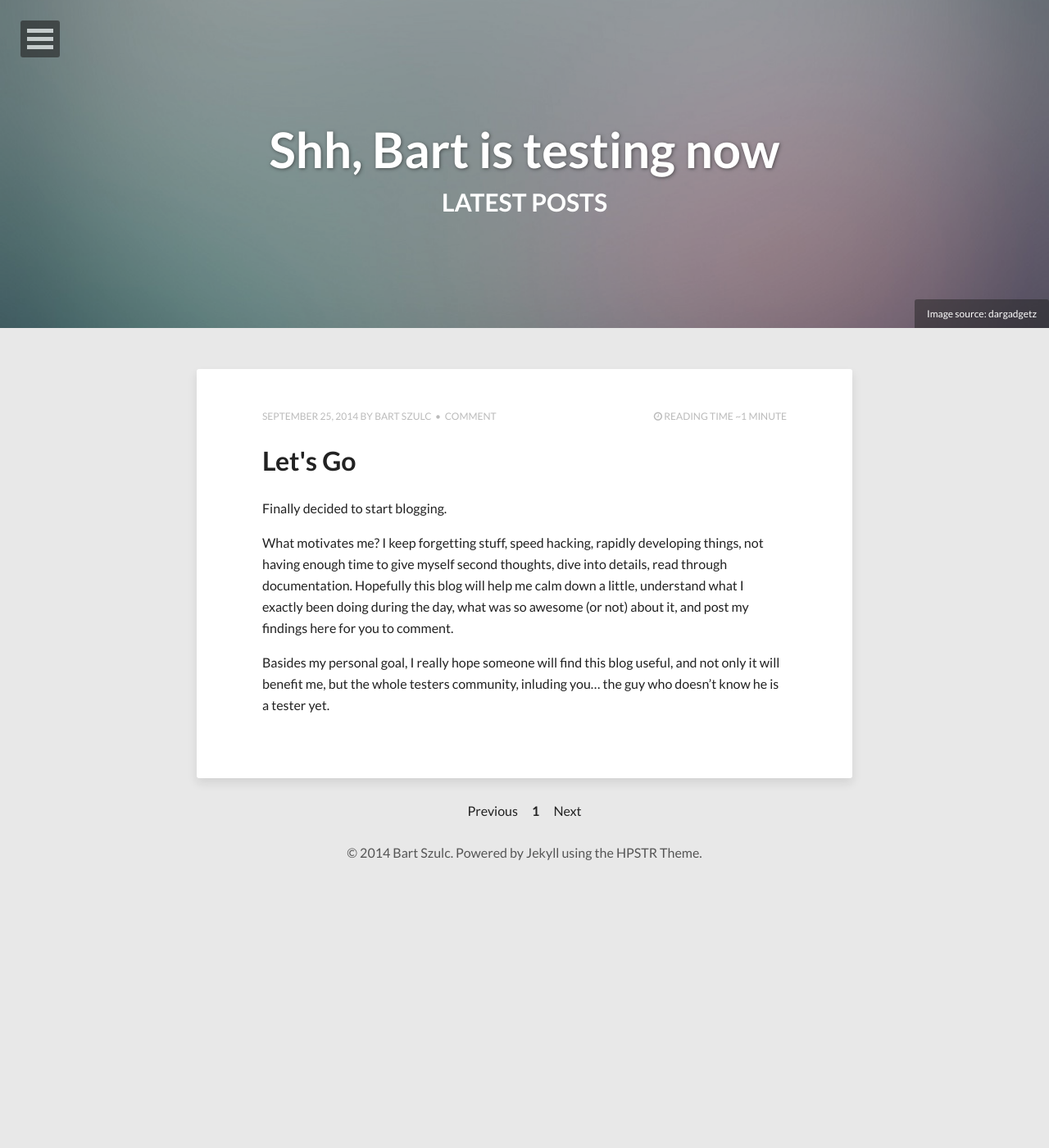
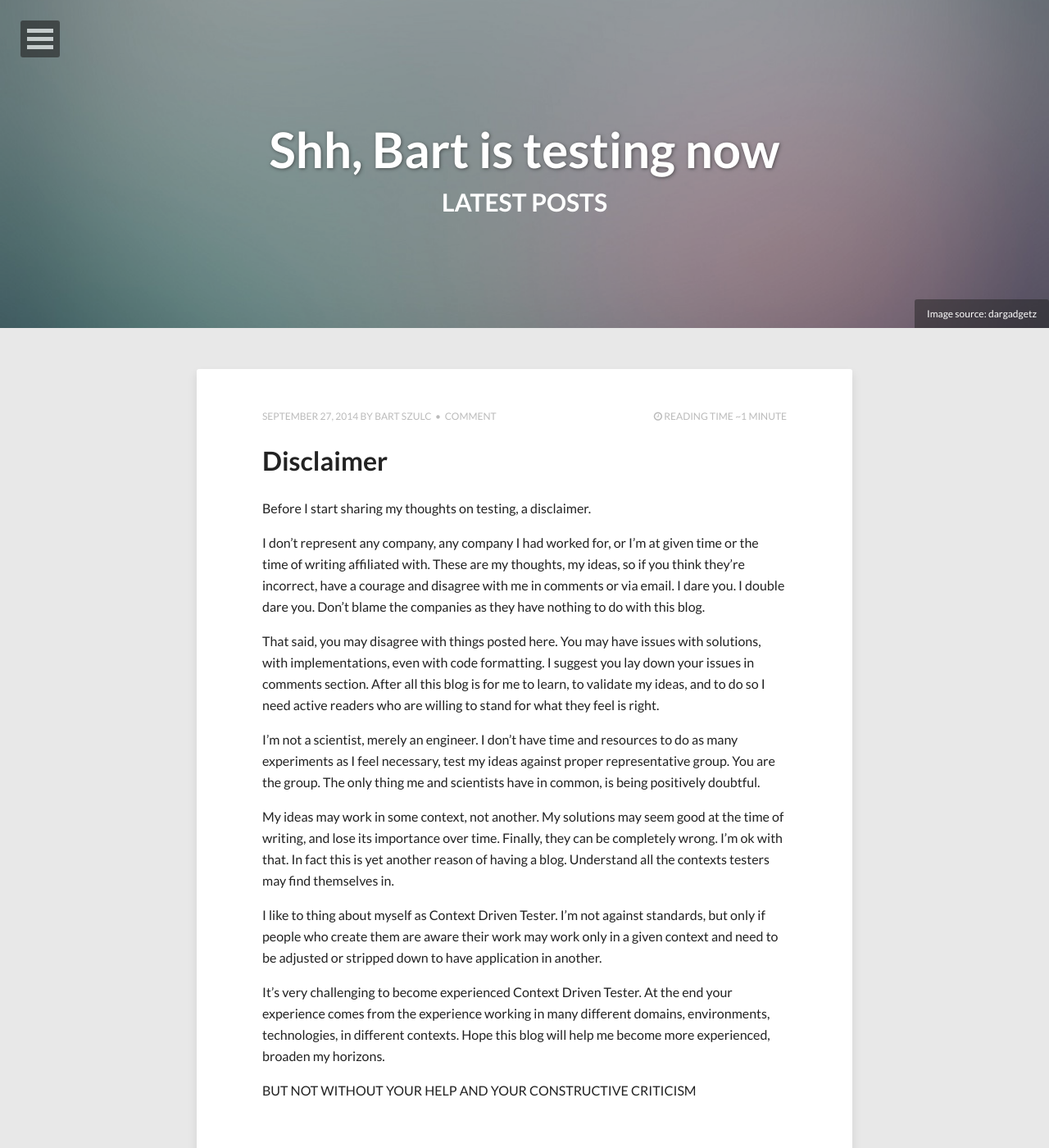
Before and after one commit to bartszulc-qa/blog, a Jekyll site: the page built from index.html, in a window 1280 px wide and 1400 px high. Shown: the whole window at 82% size. Built offline with Jekyll 4.4.1, drawn with Linux system fonts in a browser that asks for light colours; nearby versions of some CDN libraries; the list of posts is cut into pages by our own code.

Commit message:
new post: disclaimer, added ga beacon, remove irrelevant images from theme

```diff
--- a/_config.yml
+++ b/_config.yml
@@ -19,7 +19,7 @@ owner:
 background:
 
 # Analytics and webmaster tools stuff goes here
-google_analytics:
+google_analytics:	UA-55201140-1
 google_verify:
 bing_verify:
 
--- /dev/null
+++ b/_posts/2014-09-27-disclaimer.md
@@ -0,0 +1,29 @@
+---
+layout: post
+title: Disclaimer
+description: "Who I represent? What is my motivation? Why should you disagree with me whenever you feel it is right thing to do."
+modified: 2014-09-25
+tags: [personal]
+image:
+  feature: abstract-4.jpg
+  credit: dargadgetz
+  creditlink: http://www.dargadgetz.com/ios-7-abstract-wallpaper-pack-for-iphone-5-and-ipod-touch-retina/
+comments: true
+share: true
+---
+
+Before I start sharing my thoughts on testing, a disclaimer.
+
+I don't represent any company, any company I had worked for, or I'm at given time or the time of writing affiliated with. These are my thoughts, my ideas, so if you think they're incorrect, have a courage and disagree with me in comments or via email. I dare you. I double dare you. Don't blame the companies as they have nothing to do with this blog.
+
+That said, you may disagree with things posted here. You may have issues with solutions, with implementations, even with code formatting. I suggest you lay down your issues in comments section. After all this blog is for me to learn, to validate my ideas, and to do so I need active readers who are willing to stand for what they feel is right.
+
+I'm not a scientist, merely an engineer. I don't have time and resources to do as many experiments as I feel necessary, test my ideas against proper representative group. You are the group. The only thing me and scientists have in common, is being positively doubtful.
+
+My ideas may work in some context, not another. My solutions may seem good at the time of writing, and lose its importance over time. Finally, they can be completely wrong. I'm ok with that. In fact this is yet another reason of having a blog. Understand all the contexts testers may find themselves in.
+
+I like to thing about myself as Context Driven Tester. I'm not against standards, but only if people who create them are aware their work may work only in a given context and need to be adjusted or stripped down to have application in another.
+
+It's very challenging to become experienced Context Driven Tester. At the end your experience comes from the experience working in many different domains, environments, technologies, in different contexts. Hope this blog will help me become more experienced, broaden my horizons.
+
+BUT NOT WITHOUT YOUR HELP AND YOUR CONSTRUCTIVE CRITICISM
```
Also changed, not shown: _posts/2014-09-25-let's-go.md (+1 -1 lines), README.md (deleted), images/3953273590_704e3899d5_m.jpg (deleted), images/hpstr-jekyll-theme-preview.jpg (deleted), images/twitter-card-summary-large-image.jpg (deleted).
